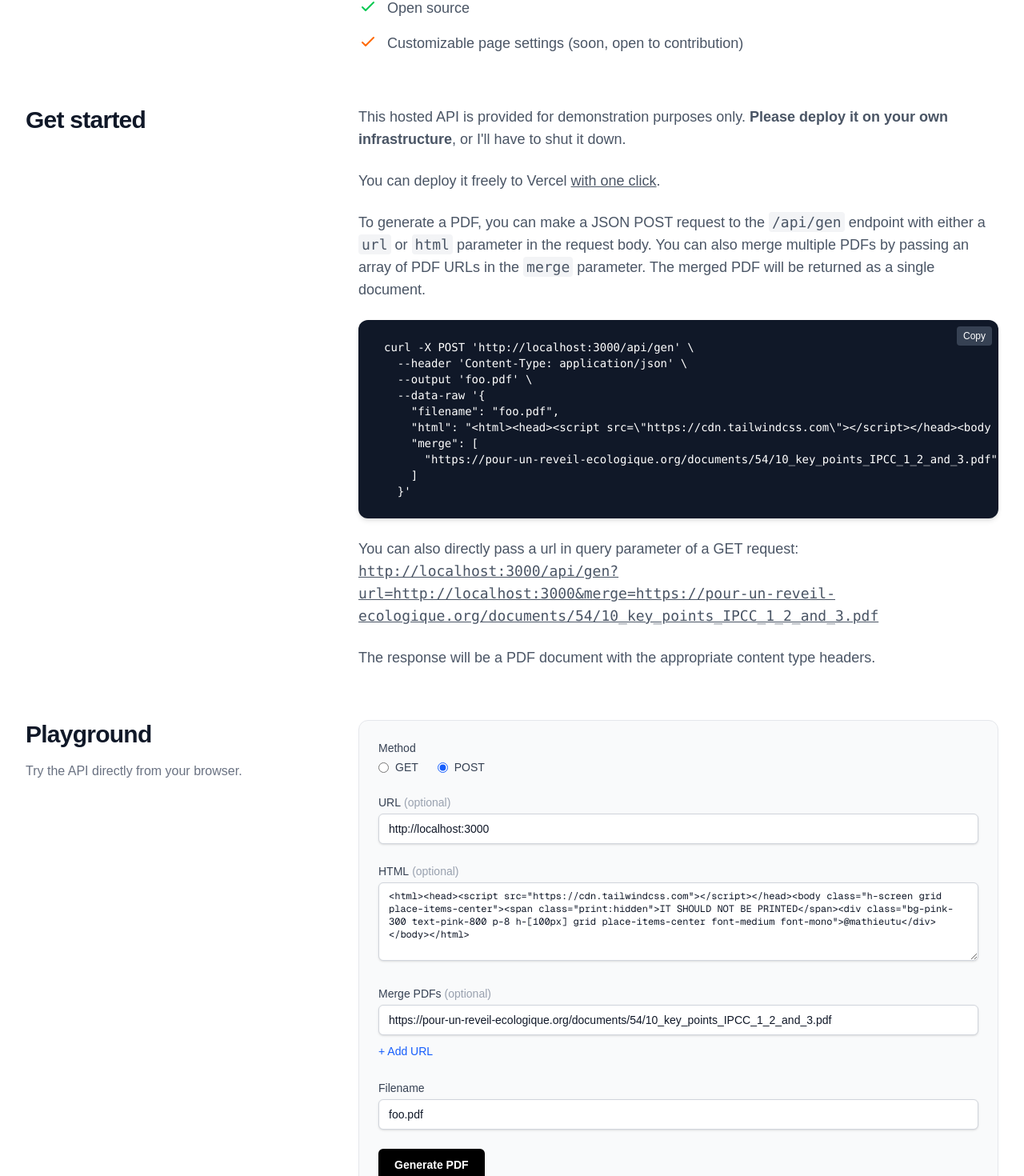
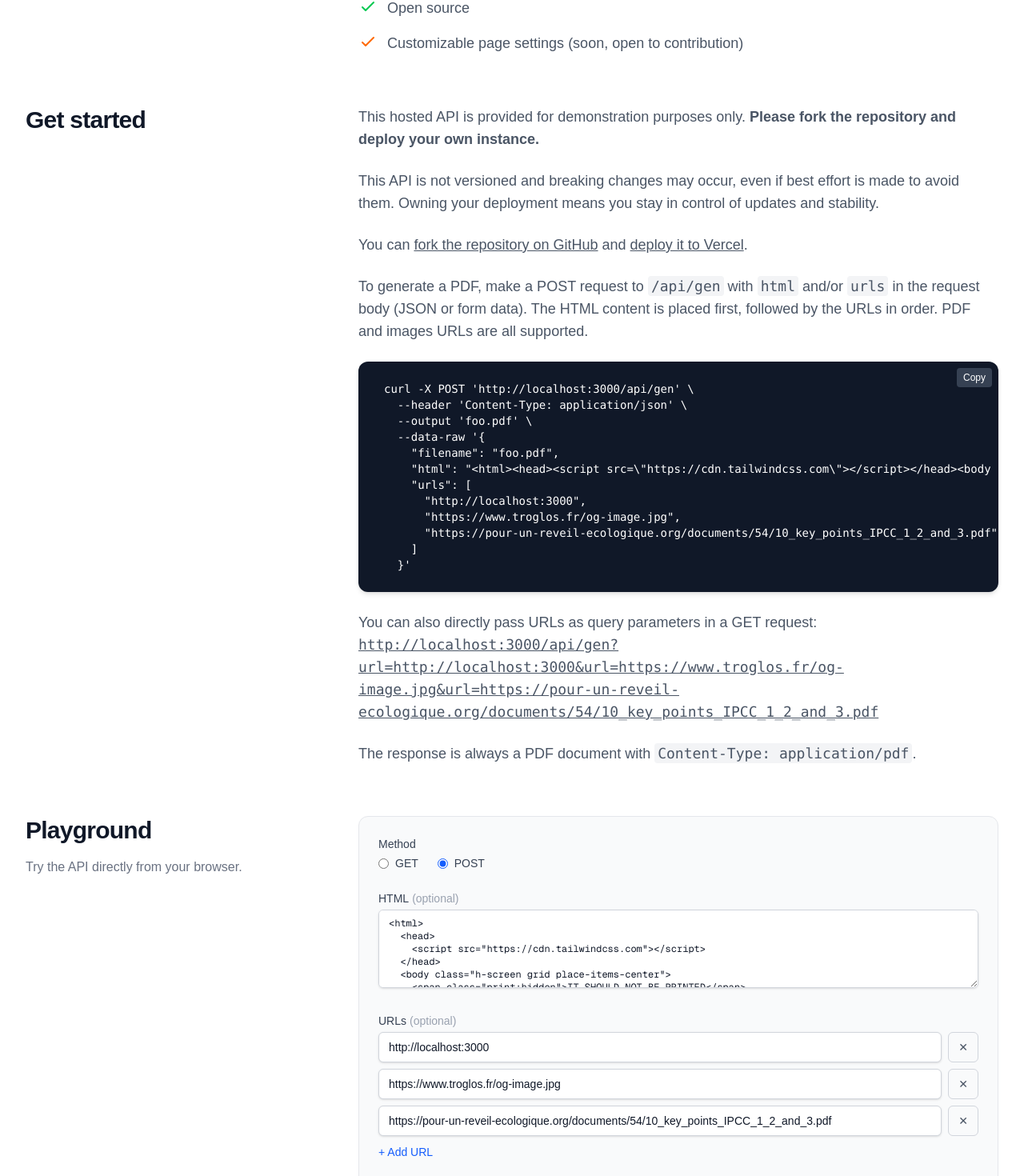
Before and after one commit to mathieutu/pdf-gen, a Next.js app: page / in a window 1280 px wide. Shown: the part 730-2200 px from the top of the page at 80% size. Built offline with nearby package versions, Linux system fonts and the light colour scheme.

Commit message:
📝 Update documentation.

```diff
--- a/src/app/page.tsx
+++ b/src/app/page.tsx
@@ -33,9 +33,20 @@ const CheckIcon = ({ className = '' }) => (
 
 const host = process.env.NEXT_PUBLIC_VERCEL_PROJECT_PRODUCTION_URL ? `https://${process.env.NEXT_PUBLIC_VERCEL_PROJECT_PRODUCTION_URL}` : 'http://localhost:3000'
 
-const EXAMPLE_URL = host
-const EXAMPLE_HTML = '<html><head><script src="https://cdn.tailwindcss.com"></script></head><body class="h-screen grid place-items-center"><span class="print:hidden">IT SHOULD NOT BE PRINTED</span><div class="bg-pink-300 text-pink-800 p-8 h-[100px] grid place-items-center font-medium font-mono">@mathieutu</div></body></html>'
-const EXAMPLE_MERGE_URL = 'https://pour-un-reveil-ecologique.org/documents/54/10_key_points_IPCC_1_2_and_3.pdf'
+const EXAMPLE_HTML = `<html>
+  <head>
+    <script src="https://cdn.tailwindcss.com"></script>
+  </head>
+  <body class="h-screen grid place-items-center">
+    <span class="print:hidden">IT SHOULD NOT BE PRINTED</span>
+    <div class="bg-pink-300 text-pink-800 p-8 h-25 grid place-items-center font-medium font-mono">
+      @mathieutu
+    </div>
+  </body>
+</html>`
+const EXAMPLE_HTML_URL = host
+const EXAMPLE_IMAGE_URL = 'https://www.troglos.fr/og-image.jpg'
+const EXAMPLE_PDF_URL = 'https://pour-un-reveil-ecologique.org/documents/54/10_key_points_IPCC_1_2_and_3.pdf'
 const EXAMPLE_FILENAME = 'foo.pdf'
 
 const CurlCode = () => {
@@ -46,9 +57,11 @@ const CurlCode = () => {
   --output '${EXAMPLE_FILENAME}' \\
   --data-raw '{
     "filename": "${EXAMPLE_FILENAME}",
-    "html": ${JSON.stringify(EXAMPLE_HTML)},
-    "merge": [
-      "${EXAMPLE_MERGE_URL}"
+    "html": ${JSON.stringify(EXAMPLE_HTML.replace(/\n/g, '').replaceAll('  ', ''))},
+    "urls": [
+      "${EXAMPLE_HTML_URL}",
+      "${EXAMPLE_IMAGE_URL}",
+      "${EXAMPLE_PDF_URL}"
     ]
   }'`
 
@@ -95,12 +108,12 @@ const inputCls = `
 
 const Playground = () => {
   const [method, setMethod] = useState<'GET' | 'POST'>('POST')
-  const [mergeItems, setMergeItems] = useState([EXAMPLE_MERGE_URL])
+  const [mergeItems, setMergeItems] = useState([EXAMPLE_HTML_URL, EXAMPLE_IMAGE_URL, EXAMPLE_PDF_URL])
 
   const labelCls = 'block text-sm font-medium text-gray-700 dark:text-gray-300 mb-1'
 
   return (
-    <section>
+    <section className='print:hidden'>
       <div className="lg:grid lg:grid-cols-3 lg:gap-8">
         <div>
           <h2 className="
@@ -160,21 +173,6 @@ const Playground = () => {
               </div>
             </fieldset>
 
-            {/* URL */}
-            <div>
-              <label className={labelCls}>
-                URL
-                <span className="ml-1 font-normal text-gray-400">(optional)</span>
-              </label>
-              <input
-                type="url"
-                name="url"
-                placeholder="https://example.com"
-                className={inputCls}
-                defaultValue={EXAMPLE_URL}
-              />
-            </div>
-
             {/* HTML — POST only */}
             {method === 'POST' && (
               <div>
@@ -195,27 +193,27 @@ const Playground = () => {
               </div>
             )}
 
-            {/* Merge */}
+            {/* URLs */}
             <div>
               <p className={labelCls}>
-                Merge PDFs
+                URLs
                 <span className="ml-1 font-normal text-gray-400">(optional)</span>
               </p>
               <div className="space-y-2">
                 {mergeItems.map((item, i) => (
-                  <div key={i} className="flex gap-2">
+                  <div key={item} className="flex gap-2">
                     <input
                       type="url"
-                      name="merge"
+                      name="url"
                       value={item}
-                      onChange={e => setMergeItems(mergeItems.map((v, j) => j === i ? e.target.value : v))}
+                      onChange={e => setMergeItems(curr => curr.map((val, j) => j === i ? e.target.value : val))}
                       placeholder="https://example.com/doc.pdf"
                       className={inputCls}
                     />
                     {mergeItems.length > 1 && (
                       <button
                         type="button"
-                        onClick={() => setMergeItems(mergeItems.filter((_, j) => j !== i))}
+                        onClick={() => setMergeItems(curr => curr.filter((_, j) => j !== i))}
                         className="
                           shrink-0 rounded-md border border-gray-300 px-3 py-2
                           text-sm text-gray-600
@@ -329,15 +327,16 @@ export default function Home() {
             "
             >
               <a
-                href="https://vercel.com/new/clone?repository-url=https%3A%2F%2Fgithub.com%2Fmathieutu%2Fpdf-gen"
+                href="https://github.com/mathieutu/pdf-gen/fork"
                 className="
                   flex items-center justify-center rounded-md border
                   border-transparent bg-black px-4 py-3 text-base font-bold
                   text-white shadow-sm
                   hover:opacity-70
                 "
+                target="_blank"
+                rel="noopener noreferrer"
               >
-
                 <svg
                   xmlns="http://www.w3.org/2000/svg"
                   width="20"
@@ -347,10 +346,9 @@ export default function Home() {
                   className="mr-2"
                   aria-hidden="true"
                 >
-                  <path d="M12 2L2 19.5h20L12 2z" />
+                  <path d="M12 0c-6.626 0-12 5.373-12 12 0 5.302 3.438 9.8 8.207 11.387.599.111.793-.261.793-.577v-2.234c-3.338.726-4.033-1.416-4.033-1.416-.546-1.387-1.333-1.756-1.333-1.756-1.089-.745.083-.729.083-.729 1.205.084 1.839 1.237 1.839 1.237 1.07 1.834 2.807 1.304 3.492.997.107-.775.418-1.305.762-1.604-2.665-.305-5.467-1.334-5.467-5.931 0-1.311.469-2.381 1.236-3.221-.124-.303-.535-1.524.117-3.176 0 0 1.008-.322 3.301 1.23.957-.266 1.983-.399 3.003-.404 1.02.005 2.047.138 3.006.404 2.291-1.552 3.297-1.23 3.297-1.23.653 1.653.242 2.874.118 3.176.77.84 1.235 1.911 1.235 3.221 0 4.609-2.807 5.624-5.479 5.921.43.372.823 1.102.823 2.222v3.293c0 .319.192.694.801.576 4.765-1.589 8.199-6.086 8.199-11.386 0-6.627-5.373-12-12-12z" />
                 </svg>
-
-                Deploy with Vercel
+                Fork on GitHub
               </a>
               <a
                 href="https://github.com/mathieutu/pdf-gen"
@@ -489,52 +487,49 @@ export default function Home() {
                     This hosted API is provided for demonstration purposes only.
                     {' '}
                     <strong className="font-bold">
-                      Please deploy it on your own infrastructure
+                      Please fork the repository and deploy your own instance.
                     </strong>
-                    , or I&#39;ll have to shut it down.
                   </p>
                   <p>
-                    You can deploy it freely to Vercel
-                    {' '}
-                    <Link
-                      href="https://vercel.com/new/clone?repository-url=https%3A%2F%2Fgithub.com%2Fmathieutu%2Fpdf-gen"
-                    >
-                      with one click
+                    This API is not versioned and breaking changes may occur, even if best effort is made to avoid them.
+                    Owning your deployment means you stay in control of updates and stability.
+                  </p>
+                  <p>
+                    You can{' '}
+                    <Link href="https://github.com/mathieutu/pdf-gen/fork">
+                      fork the repository on GitHub
                     </Link>
+                    {' '}and <Link href="https://vercel.com/new/clone">deploy it to Vercel</Link>
                     .
                   </p>
                   <p>
-                    To generate a PDF, you can make a JSON POST request to the
+                    To generate a PDF, make a POST request to
                     {' '}
                     <InlineCode>/api/gen</InlineCode>
                     {' '}
-                    endpoint with either a
-                    {' '}
-                    <InlineCode>url</InlineCode>
-                    {' '}
-                    or
+                    with
                     {' '}
                     <InlineCode>html</InlineCode>
                     {' '}
-                    parameter in the request body. You can also merge multiple PDFs by passing an array of PDF URLs in the
+                    and/or
                     {' '}
-                    <InlineCode>merge</InlineCode>
+                    <InlineCode>urls</InlineCode>
                     {' '}
-                    parameter. The merged PDF will be returned as a single document.
+                    in the request body (JSON or form data). The HTML content is placed first, followed by the URLs in order. PDF and images URLs are all supported.
                   </p>
                   <CurlCode />
                   <p>
-                    You can also directly pass a url in query parameter of a GET request:
+                    You can also directly pass URLs as query parameters in a GET request:
                     {' '}
                     <code>
                       <Link
-                        href={`${host}/api/gen?url=${EXAMPLE_URL}&merge=${EXAMPLE_MERGE_URL}`}
+                        href={`${host}/api/gen?url=${EXAMPLE_HTML_URL}&url=${EXAMPLE_IMAGE_URL}&url=${EXAMPLE_PDF_URL}`}
                       >
-                        {`${host}/api/gen?url=${EXAMPLE_URL}&merge=${EXAMPLE_MERGE_URL}`}
+                        {`${host}/api/gen?url=${EXAMPLE_HTML_URL}&url=${EXAMPLE_IMAGE_URL}&url=${EXAMPLE_PDF_URL}`}
                       </Link>
                     </code>
                   </p>
-                  <p>The response will be a PDF document with the appropriate content type headers.</p>
+                  <p>The response is always a PDF document with <InlineCode>Content-Type: application/pdf</InlineCode>.</p>
                 </div>
               </div>
             </div>
```
Also changed, not shown: 1 other file (tests, documents, lock files or other folders).
